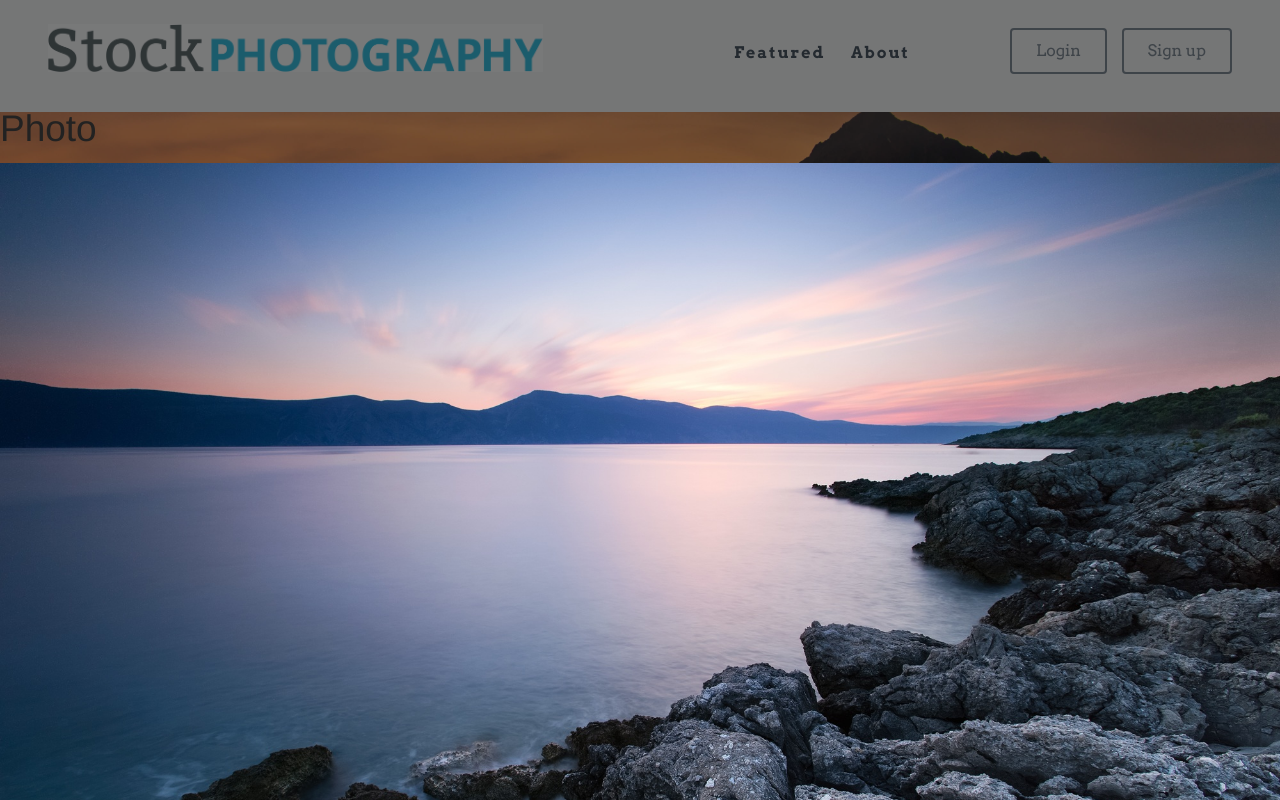
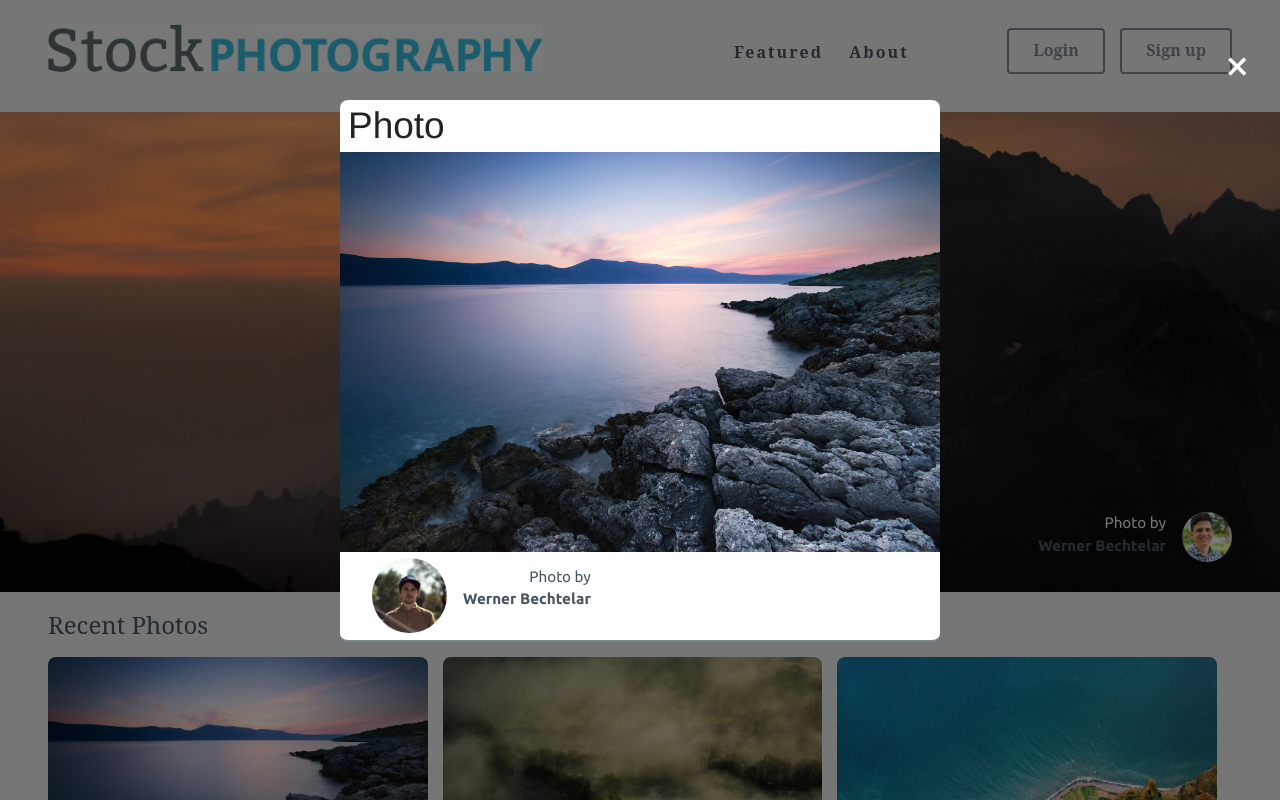
Before and after one commit to sheryldarroch/Site-Optimization-Project, a website: page src/index.html in a window 1280 px wide. Both pictures are taken after a click on the picture 237 px from the left and 780 px from the top of the page. Shown: the top 800 px of the page. Drawn offline with Linux system fonts and the light colour scheme.

Commit message:
fixed lightbox, reduced fonts

```diff
--- a/src/index.html
+++ b/src/index.html
@@ -4,7 +4,7 @@
         <meta charset="UTF-8">
 				<meta name="viewport" content="width=device-width, initial-scale=1, maximum-scale=1, user-scalable=0">
         <title>StockPHOTOGRAPHY</title>
-		<link href="https://fonts.googleapis.com/css?family=Arvo:400,400i,700|Ubuntu:300,400,500,700" rel="stylesheet">
+		<link href="https://fonts.googleapis.com/css?family=Ubuntu:400,700" rel="stylesheet">
 		<!-- build:css css/application.min.css -->
 		<link rel="stylesheet" href="foundation-css/foundation.min.css">
         <link rel="stylesheet" href="css/application.css">
@@ -123,9 +123,13 @@
                 </div>
             </div>
         </footer>
-        <div class="modal">
-			<span class="close">&times;</span>
-        </div>
+		<div>
+			<div class="modal">
+				<span class="close-btn">&times;</span>
+				<div id="modal-content">
+				</div>
+			</div>
+		</div
         <!-- <script src="https://code.jquery.com/jquery-2.2.4.min.js" integrity="sha256-BbhdlvQf/xTY9gja0Dq3HiwQF8LaCRTXxZKRutelT44=" crossorigin="anonymous"></script> -->
 		<!-- build:js js/app.min.js -->
 		<script src="js/jquery.js"></script>
--- a/src/js/scripts.js
+++ b/src/js/scripts.js
@@ -47,19 +47,18 @@ var arr = [
 ];
 
 function createModal() {
-	var modal ='<div class="content>"';
+	var modal ='';
 	$.each(arr, function(index, item) {
 		modal += '<div class="my-slides">';
 		modal += '<h2 class="modal-title">Photo</h2>';
-		modal += '<img src="' + item.photo + '" alt="Photo">';
-		modal += '<div class="modal-info info">';
+		modal += '<img src="' + item.photo + '" alt="Photo" class="modal-img">';
+		modal += '<div class="grid-info modal-info">';
 		modal += '<img src="' + item.avatar + '" alt="Photo"  class="avatar modal-avatar">';
 		modal += '<span class="attribution modal-attr">Photo by <b>Werner Bechtelar</b></span>';
 		modal += '</div>';
 		modal += '</div>';
 	});
-	modal += '</div>';
-	$('.modal').html(modal);
+	$('#modal-content').html(modal);
 }
 
 function displayModal(e) {
@@ -93,5 +92,5 @@ $('.grid-img').click( function(event) {
 	  slides.hide();
 	  $('.modal').show();
 	  slides.eq(index).show();
-    closeModal('.close');
+    closeModal('.close-btn');
  });
--- a/src/scss/layouts/_footer.scss
+++ b/src/scss/layouts/_footer.scss
@@ -19,6 +19,5 @@ footer {
 footer p {
     color: $medium-grey;
     font-size: 0.95rem;
-    font-weight: 300;
     padding-top: 0.5rem;
 }
--- a/src/scss/layouts/_hero.scss
+++ b/src/scss/layouts/_hero.scss
@@ -5,6 +5,7 @@
     margin-bottom: 1rem;
     padding: 1.5rem 3rem;
 }
+
 .info {
     float: right;
     margin-top: 47vh;
@@ -20,7 +21,6 @@
 .attribution b {
     color: $dark-grey;
     display: block;
-    font-weight: 500;
 }
 .avatar {
     border-radius: 50%;
--- a/src/scss/layouts/_menu.scss
+++ b/src/scss/layouts/_menu.scss
@@ -32,7 +32,6 @@
     border: 2px solid;
     border-radius: .25rem;
     color: $medium-grey;
-    font-weight: 500;
     letter-spacing: normal;
     margin-left: 0.5rem;
     padding: 0.5rem 1.5rem;
@@ -46,7 +45,7 @@
 .logo {
     background: url('../img/logo-tiny.png') no-repeat top left;
     background-size: contain;
-    font: bold 2rem/1 $font-secondary;
+    font: 2rem/1 $font-secondary;
     margin: 0 0 1rem 0;
     color: $dark-grey;
     text-indent: -9999999rem;
--- a/src/scss/layouts/_modals.scss
+++ b/src/scss/layouts/_modals.scss
@@ -1,7 +1,3 @@
-#modal {
-	display: none;
-}
-
 .modal {
 	display: none;
 	position: fixed;
@@ -15,27 +11,26 @@
 	background-color:  rgba(0, 0, 0, 0.5);
 }
 
-.content {
+#modal-content {
 	position: relative;
-	background-color: #fefefe;
 	margin: auto;
 	padding: 0;
 	width: 60%;
 	max-width: 600px;
 }
 
-.close {
+.close-btn {
 	color: white;
 	position: absolute;
-	top: 10px;
-	right: 10px;
-	font-size: 35px;
-	font-wieght: bold;
+	top: 30px;
+	right: 30px;
+	font-size: 45px;
+	transition: transform .5s ease-in-out;
 }
 
-.close:hover,
-.close:focus {
-	color: #999;
+.close-btn:hover,
+.close-btn:focus {
+	transform: scale(1.3);
 	text-decoration: none;
 	cursor: pointer;
 }
@@ -44,16 +39,22 @@
 	display: none;
 }
 
+.modal-title {
+	background-color: #fff;
+	border-radius: .5rem .5rem 0 0;
+	padding-left: .5rem;
+	margin: 0;
+}
+
 .modal-info {
-	background-color: white;
+	height: 100px;
 }
 
 .modal-attr {
-    line-height: 75px;
+	color: $dark-grey;
+	padding: .5rem 0;
 }
-.modal-attr b {
-    font-weight: 700;
-}
+
 .modal-avatar {
     float: left;
     height: 75px;
--- a/src/scss/layouts/_photo-grid.scss
+++ b/src/scss/layouts/_photo-grid.scss
@@ -3,7 +3,7 @@
 }
 .image-grid h2 {
     color: $dark-grey;
-    font: italic normal 1.5rem $font-secondary;
+    font: normal 1.5rem $font-secondary;
 }
 .image-grid .row {
     display: flex;
```
Also changed, not shown: dist/css/application.min.css, dist/index.html, dist/js/app.min.js, src/css/application.css, 1 other file.
